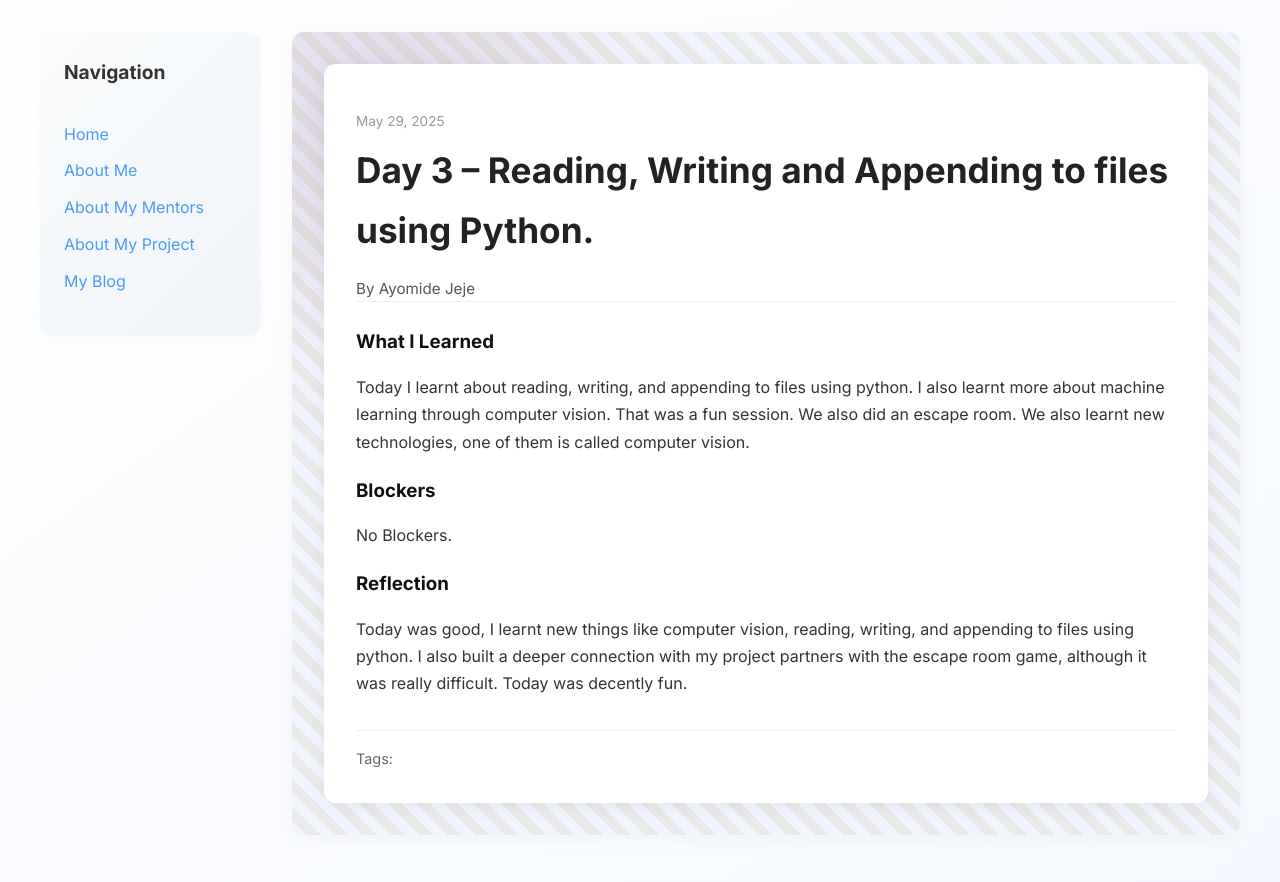
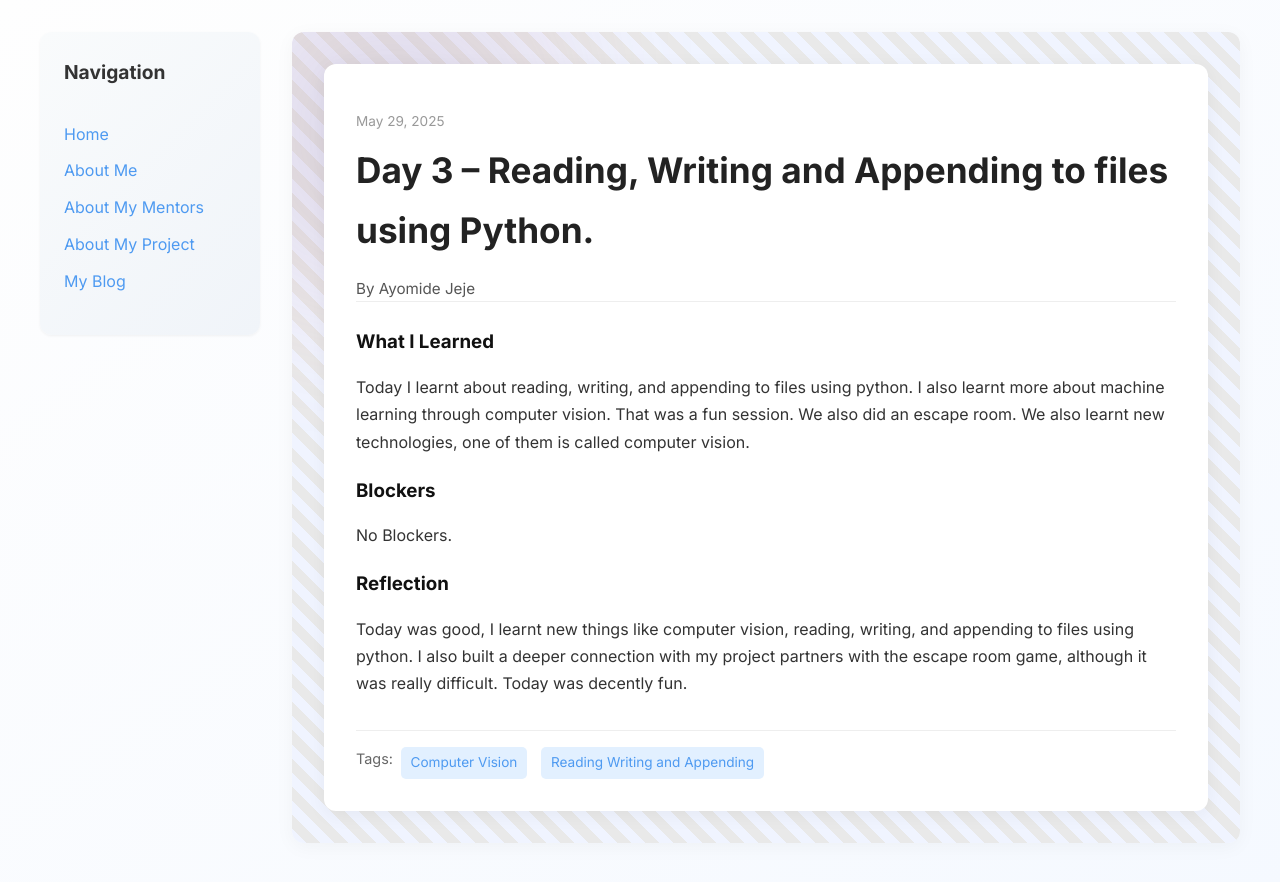
Before and after one commit to Jeje0001/Jeje0001.github.io, a Jekyll site: the page built from _posts/2025-05-29-day-3.md, in a window 1280 px wide. Shown: the top 882 px of the page. Built offline with Jekyll 4.4.1, drawn with Linux system fonts in a browser that asks for light colours.

Commit message:
Update 2025-05-29-day-3.md

```diff
--- a/_posts/2025-05-29-day-3.md
+++ b/_posts/2025-05-29-day-3.md
@@ -4,7 +4,7 @@
 date: 2025-05-29
 author: Ayomide Jeje
 permalink: /day3.html
-tags: []
+tags: ["Computer Vision","Reading Writing and Appending"]
 
 what_i_learned: |
   Today I learnt about reading, writing, and appending to files using python. I also learnt more about machine learning through computer vision. That was a fun session. We also did an escape room. We also learnt new technologies, one of them is called computer vision.
```
